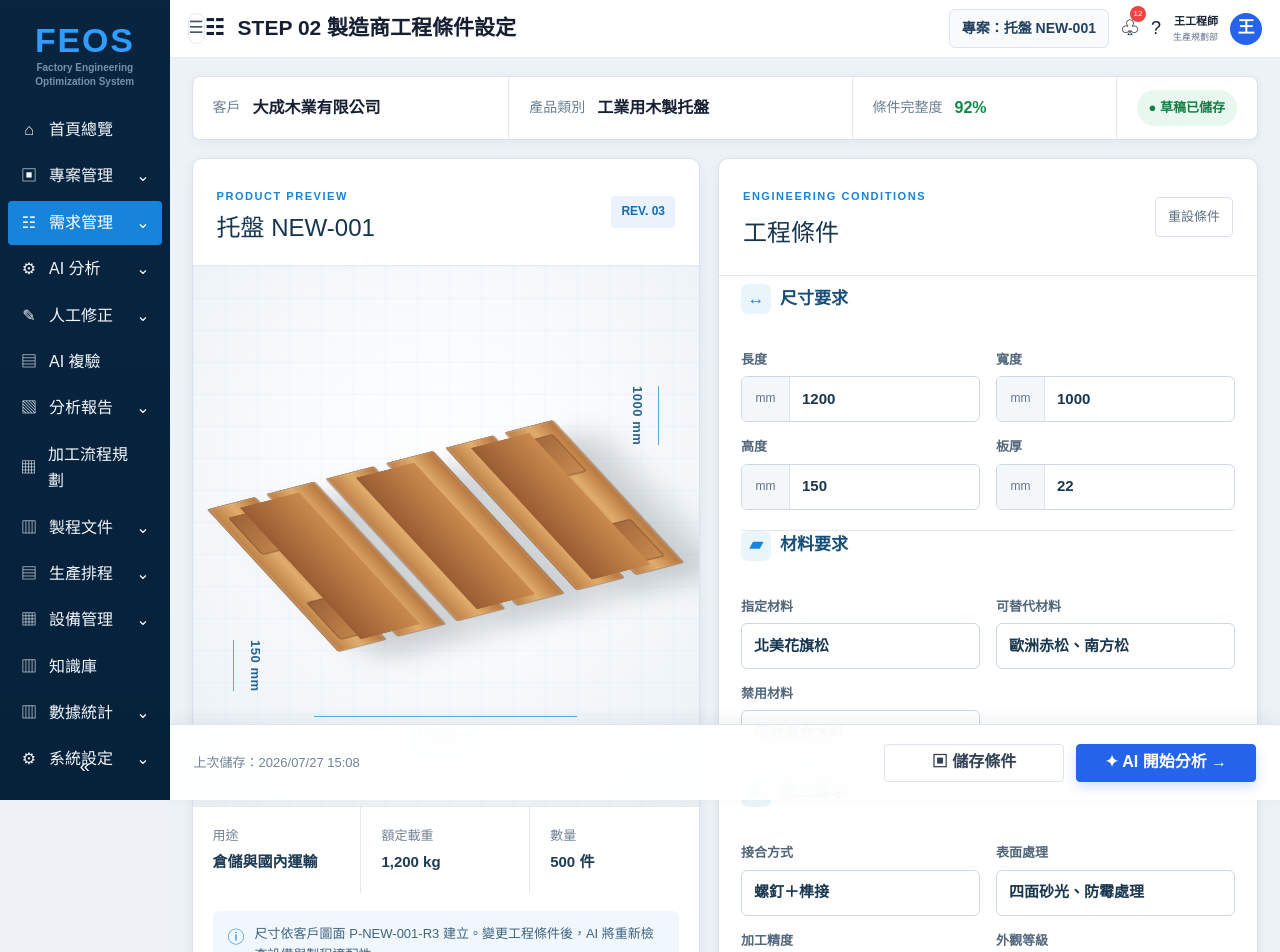
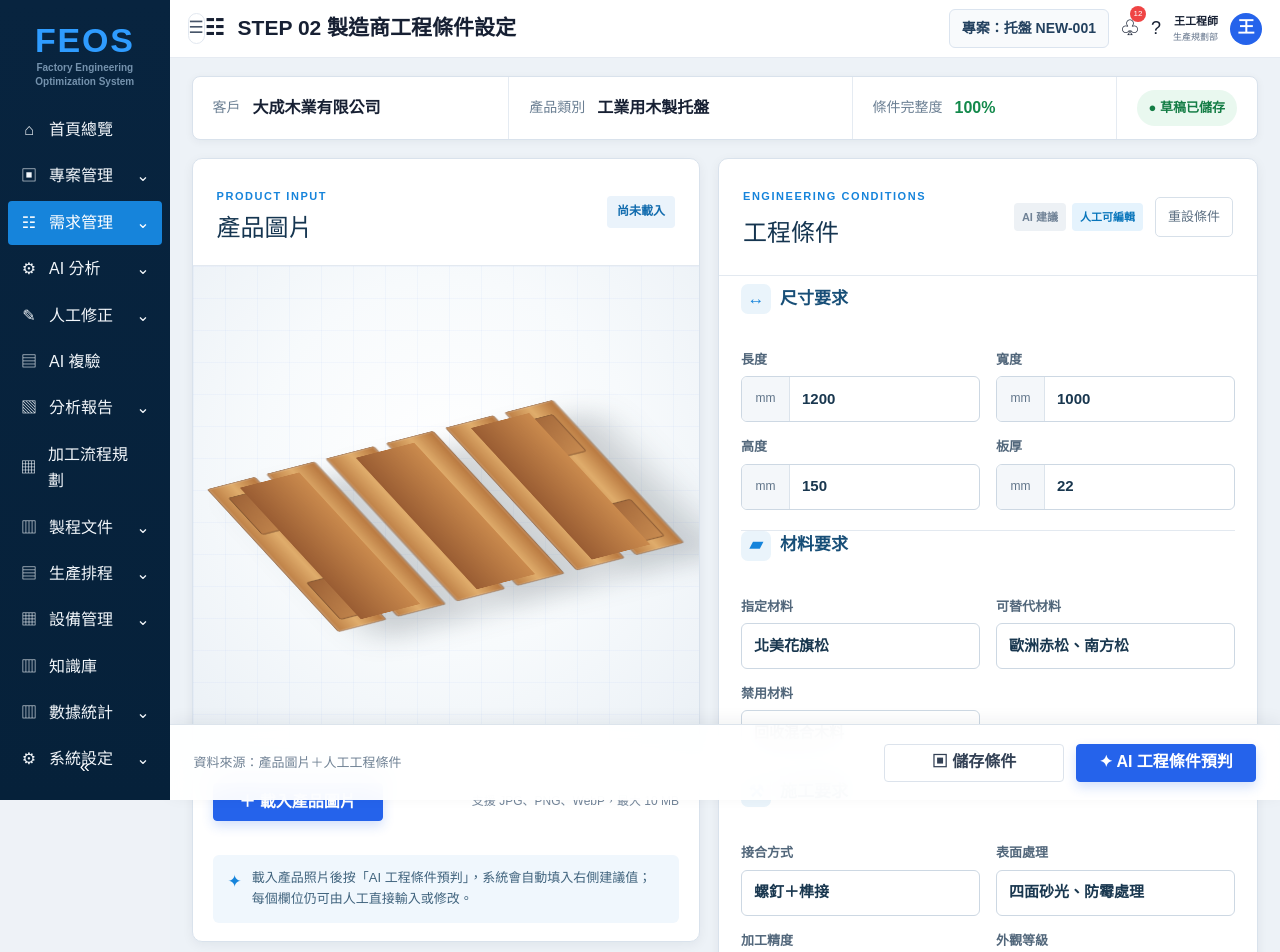
Before and after one commit to kuotai777-png/feos-process-planning, a Next.js app: page /engineering-conditions in a window 1280 px wide. Shown: the top 952 px of the page. Built offline with nearby package versions, Linux system fonts and the light colour scheme.

Commit message:
Add product image upload and AI condition prediction

```diff
--- a/app/globals.css
+++ b/app/globals.css
@@ -416,3 +416,38 @@ body{font-size:17px;line-height:1.65}
   .conditions-footer>div{width:100%}
   .conditions-footer .btn{min-width:0;flex:1}
 }
+
+/* Image upload + AI pre-assessment */
+.sr-only-file{position:absolute;width:1px;height:1px;overflow:hidden;clip:rect(0,0,0,0);white-space:nowrap}
+.upload-stage{min-height:500px}
+.upload-stage.has-upload{background:#172839}
+.uploaded-product{position:relative;z-index:1;display:block;width:100%;height:500px;object-fit:contain;background:#172839}
+.upload-actions{display:flex;align-items:center;gap:10px;padding:16px 20px;border-top:1px solid #e3e9f0}
+.upload-actions .btn{min-width:170px}
+.upload-actions>span{margin-left:auto;color:#738599;font-size:12px}
+.ai-scanning{position:absolute;z-index:5;inset:0;display:flex;align-items:center;justify-content:center;flex-direction:column;background:rgba(7,27,44,.78);color:#fff;backdrop-filter:blur(3px)}
+.ai-scanning::before{content:"";position:absolute;top:0;right:0;left:0;height:3px;background:#39a9ff;box-shadow:0 0 18px #39a9ff;animation:scanline 1.5s ease-in-out infinite}
+.ai-scanning i{width:52px;height:52px;margin-bottom:16px;border:4px solid rgba(255,255,255,.22);border-top-color:#4bb6ff;border-radius:50%;animation:spin 1s linear infinite}
+.ai-scanning strong{font-size:18px}.ai-scanning span{margin-top:5px;color:#b9d8ef;font-size:13px}
+@keyframes spin{to{transform:rotate(360deg)}}@keyframes scanline{50%{top:calc(100% - 3px)}}
+.ai-result-summary{margin:18px 20px;padding:16px;border:1px solid #b7dcf3;border-radius:7px;background:#eef8fe}
+.ai-result-summary div{display:flex;align-items:center;justify-content:space-between}.ai-result-summary span{color:#35739e;font-size:13px}.ai-result-summary b{color:#0879c6;font-size:22px}.ai-result-summary p{margin:6px 0 0;color:#40637c;font-size:13px;line-height:1.6}
+.condition-status.ai-complete{background:#e8f4ff;color:#0875bb}
+.input-mode{display:flex;gap:6px;margin-left:auto;margin-right:12px}
+.input-mode span{padding:5px 8px;border-radius:4px;background:#edf1f5;color:#718397;font-size:11px;font-weight:700}
+.input-mode span.active{background:#e5f3fd;color:#0875bb}
+.ai-notice{margin:16px 22px 0;padding:11px 13px;border-left:3px solid #1684db;background:#edf7fd;color:#0875bb;font-size:13px;font-weight:700}
+.ai-notice span{color:#56748b;font-weight:500}
+.condition-field.ai-suggested>span{color:#0875bb}
+.condition-field>span small{display:inline-block;margin-left:6px;padding:1px 5px;border-radius:3px;background:#dff1fd;color:#0875bb;font-size:9px;vertical-align:1px}
+.condition-field.ai-suggested .field-control{border-color:#a9d3ec;background:#fbfdff}
+.ai-action:disabled{cursor:wait;opacity:.75}
+
+@media(max-width:700px){
+  .upload-stage,.uploaded-product{min-height:300px;height:300px}
+  .upload-actions{align-items:stretch;flex-wrap:wrap}
+  .upload-actions .btn{min-width:0;flex:1}
+  .upload-actions>span{width:100%;margin:0;text-align:center}
+  .engineering-heading{flex-wrap:wrap;gap:10px}
+  .input-mode{order:3;width:100%;margin:0}
+}
--- a/src/pages/engineering-conditions/EngineeringConditions.tsx
+++ b/src/pages/engineering-conditions/EngineeringConditions.tsx
@@ -1,74 +1,128 @@
 "use client";
-import {useState} from "react";
+import {ChangeEvent,useMemo,useRef,useState} from "react";
 import {AppLayout} from "../../components/layout/AppLayout";
 
 const groups=[
   {title:"尺寸要求",icon:"↔",fields:[
-    {label:"長度",unit:"mm",value:"1200"},{label:"寬度",unit:"mm",value:"1000"},
-    {label:"高度",unit:"mm",value:"150"},{label:"板厚",unit:"mm",value:"22"},
+    {key:"length",label:"長度",unit:"mm"},{key:"width",label:"寬度",unit:"mm"},
+    {key:"height",label:"高度",unit:"mm"},{key:"thickness",label:"板厚",unit:"mm"},
   ]},
   {title:"材料要求",icon:"▰",fields:[
-    {label:"指定材料",value:"北美花旗松"},{label:"可替代材料",value:"歐洲赤松、南方松"},
-    {label:"禁用材料",value:"回收混合木料"},
+    {key:"material",label:"指定材料"},{key:"alternatives",label:"可替代材料"},{key:"forbiddenMaterial",label:"禁用材料"},
   ]},
   {title:"施工要求",icon:"⚒",fields:[
-    {label:"接合方式",value:"螺釘＋榫接"},{label:"表面處理",value:"四面砂光、防霉處理"},
-    {label:"加工精度",value:"± 1.0 mm"},{label:"外觀等級",value:"A 級"},
+    {key:"joint",label:"接合方式"},{key:"finish",label:"表面處理"},
+    {key:"precision",label:"加工精度"},{key:"appearance",label:"外觀等級"},
   ]},
   {title:"製造限制",icon:"⚙",fields:[
-    {label:"指定設備",value:"CNC 加工中心 01"},{label:"禁止設備",value:"手動裁切鋸"},
-    {label:"指定工法",value:"自動定位鑽孔"},{label:"禁止工法",value:"人工釘合"},
+    {key:"equipment",label:"指定設備"},{key:"forbiddenEquipment",label:"禁止設備"},
+    {key:"method",label:"指定工法"},{key:"forbiddenMethod",label:"禁止工法"},
   ]},
   {title:"商業條件",icon:"＄",fields:[
-    {label:"成本上限",unit:"NT$",value:"2,850"},{label:"最低毛利",unit:"%",value:"18"},
-    {label:"交期",unit:"天",value:"14"},
+    {key:"cost",label:"成本上限",unit:"NT$"},{key:"margin",label:"最低毛利",unit:"%"},
+    {key:"leadTime",label:"交期",unit:"天"},
   ]},
 ] as const;
 
+const initialValues:Record<string,string>={
+  length:"1200",width:"1000",height:"150",thickness:"22",material:"北美花旗松",
+  alternatives:"歐洲赤松、南方松",forbiddenMaterial:"回收混合木料",joint:"螺釘＋榫接",
+  finish:"四面砂光、防霉處理",precision:"± 1.0 mm",appearance:"A 級",
+  equipment:"CNC 加工中心 01",forbiddenEquipment:"手動裁切鋸",method:"自動定位鑽孔",
+  forbiddenMethod:"人工釘合",cost:"2,850",margin:"18",leadTime:"14",
+};
+
+const aiPredictions:Record<string,string>={
+  length:"1200",width:"1000",height:"145",thickness:"22",material:"松木（疑似花旗松）",
+  alternatives:"歐洲赤松、南方松",forbiddenMaterial:"含水率高於 18% 木料",joint:"螺釘固定＋縱樑榫接",
+  finish:"四面砂光、防霉處理",precision:"± 1.5 mm",appearance:"工業 A 級",
+  equipment:"CNC 加工中心、自動裁板機",forbiddenEquipment:"手動裁切鋸",method:"自動定位鑽孔",
+  forbiddenMethod:"未定位人工釘合",cost:"2,900",margin:"18",leadTime:"14",
+};
+
 export default function EngineeringConditions(){
   const [toast,setToast]=useState("");
-  const [completion,setCompletion]=useState(92);
+  const [values,setValues]=useState<Record<string,string>>(initialValues);
+  const [imageUrl,setImageUrl]=useState("");
+  const [fileName,setFileName]=useState("");
+  const [analyzing,setAnalyzing]=useState(false);
+  const [aiReady,setAiReady]=useState(false);
+  const fileInput=useRef<HTMLInputElement>(null);
+  const completion=useMemo(()=>{
+    const filled=Object.values(values).filter(Boolean).length;
+    return Math.round(filled/Object.keys(initialValues).length*100);
+  },[values]);
   const notify=(text:string)=>{setToast(text);window.setTimeout(()=>setToast(""),2400)};
+  const chooseFile=()=>fileInput.current?.click();
+  const upload=(event:ChangeEvent<HTMLInputElement>)=>{
+    const file=event.target.files?.[0];
+    if(!file)return;
+    if(!file.type.startsWith("image/")){notify("請選擇 JPG、PNG 或 WebP 圖片");return}
+    if(file.size>10*1024*1024){notify("圖片大小請勿超過 10 MB");return}
+    if(imageUrl)URL.revokeObjectURL(imageUrl);
+    setImageUrl(URL.createObjectURL(file));
+    setFileName(file.name);
+    setAiReady(false);
+    notify("產品圖片已載入");
+  };
+  const removeImage=()=>{
+    if(imageUrl)URL.revokeObjectURL(imageUrl);
+    setImageUrl("");setFileName("");setAiReady(false);
+    if(fileInput.current)fileInput.current.value="";
+  };
+  const analyze=()=>{
+    if(!imageUrl){notify("請先載入產品圖片，再啟動 AI 預判");chooseFile();return}
+    setAnalyzing(true);setAiReady(false);
+    window.setTimeout(()=>{
+      setValues(aiPredictions);
+      setAnalyzing(false);setAiReady(true);
+      notify("AI 預判完成，所有欄位皆可人工修改");
+    },1500);
+  };
+  const reset=()=>{setValues(Object.fromEntries(Object.keys(initialValues).map(k=>[k,""])));setAiReady(false);notify("條件已重設，可人工重新輸入")};
+
   return <AppLayout activeIndex={2} title="STEP 02 製造商工程條件設定" project="托盤 NEW-001">
     <main className="conditions-page">
       <div className="conditions-context">
         <div><span className="context-label">客戶</span><b>大成木業有限公司</b></div>
         <div><span className="context-label">產品類別</span><b>工業用木製托盤</b></div>
         <div><span className="context-label">條件完整度</span><b className="completion-value">{completion}%</b></div>
-        <span className="condition-status">● 草稿已儲存</span>
+        <span className={`condition-status ${aiReady?"ai-complete":""}`}>● {aiReady?"AI 預判完成":"草稿已儲存"}</span>
       </div>
 
       <div className="conditions-workspace">
         <section className="product-visual-panel">
-          <div className="panel-heading"><div><span className="panel-kicker">PRODUCT PREVIEW</span><h1>托盤 NEW-001</h1></div><span className="revision-badge">REV. 03</span></div>
-          <div className="pallet-stage" role="img" aria-label="木製托盤產品示意圖">
-            <div className="measure measure-width">1200 mm</div>
-            <div className="measure measure-depth">1000 mm</div>
-            <div className="pallet-art">
-              <div className="pallet-top">{[0,1,2,3,4,5].map(i=><i key={i}/>)}</div>
-              <div className="pallet-blocks">{[0,1,2,3,4,5].map(i=><i key={i}/>)}</div>
-              <div className="pallet-base">{[0,1,2].map(i=><i key={i}/>)}</div>
-            </div>
-            <div className="measure measure-height">150 mm</div>
+          <div className="panel-heading"><div><span className="panel-kicker">PRODUCT INPUT</span><h1>產品圖片</h1></div><span className="revision-badge">{fileName||"尚未載入"}</span></div>
+          <input ref={fileInput} className="sr-only-file" type="file" accept="image/jpeg,image/png,image/webp" onChange={upload}/>
+          <div className={`pallet-stage upload-stage ${imageUrl?"has-upload":""}`}>
+            {imageUrl?<img className="uploaded-product" src={imageUrl} alt="使用者載入的產品圖片"/>:<>
+              <div className="pallet-art" aria-label="木製托盤預設示意圖">
+                <div className="pallet-top">{[0,1,2,3,4,5].map(i=><i key={i}/>)}</div>
+                <div className="pallet-blocks">{[0,1,2,3,4,5].map(i=><i key={i}/>)}</div>
+                <div className="pallet-base">{[0,1,2].map(i=><i key={i}/>)}</div>
+              </div>
+            </>}
+            {analyzing&&<div className="ai-scanning"><i/><strong>AI 正在辨識產品特徵…</strong><span>分析尺寸比例、材料紋理與結構</span></div>}
           </div>
-          <div className="product-specs">
-            <div><span>用途</span><b>倉儲與國內運輸</b></div>
-            <div><span>額定載重</span><b>1,200 kg</b></div>
-            <div><span>數量</span><b>500 件</b></div>
+          <div className="upload-actions">
+            <button className="btn btn-primary" onClick={chooseFile}>＋ {imageUrl?"更換圖片":"載入產品圖片"}</button>
+            {imageUrl&&<button className="btn btn-secondary" onClick={removeImage}>移除圖片</button>}
+            <span>支援 JPG、PNG、WebP，最大 10 MB</span>
           </div>
-          <div className="drawing-note"><span>ⓘ</span><p>尺寸依客戶圖面 P-NEW-001-R3 建立。變更工程條件後，AI 將重新檢查設備與製程適配性。</p></div>
+          {aiReady?<div className="ai-result-summary"><div><span>AI 辨識可信度</span><b>91%</b></div><p>辨識為木製雙向進叉托盤。已依外觀比例、木紋與結構提出工程條件，請由工程人員確認或修改。</p></div>:<div className="drawing-note"><span>✦</span><p>載入產品照片後按「AI 工程條件預判」，系統會自動填入右側建議值；每個欄位仍可由人工直接輸入或修改。</p></div>}
         </section>
 
         <section className="engineering-panel">
-          <div className="engineering-heading"><div><span className="panel-kicker">ENGINEERING CONDITIONS</span><h2>工程條件</h2></div><button className="clear-btn" onClick={()=>{setCompletion(0);notify("條件已重設")}}>重設條件</button></div>
+          <div className="engineering-heading"><div><span className="panel-kicker">ENGINEERING CONDITIONS</span><h2>工程條件</h2></div><div className="input-mode"><span className={aiReady?"active":""}>AI 建議</span><span className="active">人工可編輯</span></div><button className="clear-btn" onClick={reset}>重設條件</button></div>
+          {aiReady&&<div className="ai-notice">✦ AI 已填入預判值　<span>藍色標記代表 AI 建議，請人工覆核後儲存。</span></div>}
           <div className="condition-groups">{groups.map(group=><fieldset className="condition-group" key={group.title}>
             <legend><span>{group.icon}</span>{group.title}</legend>
-            <div className="condition-fields">{group.fields.map(field=><label className="condition-field" key={field.label}><span>{field.label}</span><div className="field-control">{field.unit&&<em>{field.unit}</em>}<input defaultValue={field.value} onChange={()=>setCompletion(92)} aria-label={field.label}/></div></label>)}</div>
+            <div className="condition-fields">{group.fields.map(field=><label className={`condition-field ${aiReady?"ai-suggested":""}`} key={field.key}><span>{field.label}{aiReady&&<small>AI</small>}</span><div className="field-control">{field.unit&&<em>{field.unit}</em>}<input value={values[field.key]??""} onChange={e=>setValues(v=>({...v,[field.key]:e.target.value}))} aria-label={field.label}/></div></label>)}</div>
           </fieldset>)}</div>
         </section>
       </div>
     </main>
-    <footer className="conditions-footer"><span>上次儲存：2026/07/27 15:08</span><div><button className="btn btn-secondary" onClick={()=>notify("工程條件已儲存")}>▣ 儲存條件</button><button className="btn btn-primary" onClick={()=>notify("AI 分析已啟動")}>✦ AI 開始分析 →</button></div></footer>
+    <footer className="conditions-footer"><span>資料來源：產品圖片＋人工工程條件</span><div><button className="btn btn-secondary" onClick={()=>notify("工程條件已儲存")}>▣ 儲存條件</button><button className="btn btn-primary ai-action" onClick={analyze} disabled={analyzing}>{analyzing?"AI 分析中…":"✦ AI 工程條件預判"}</button></div></footer>
     {toast&&<div className="toast" role="status">{toast}</div>}
   </AppLayout>;
 }
```
